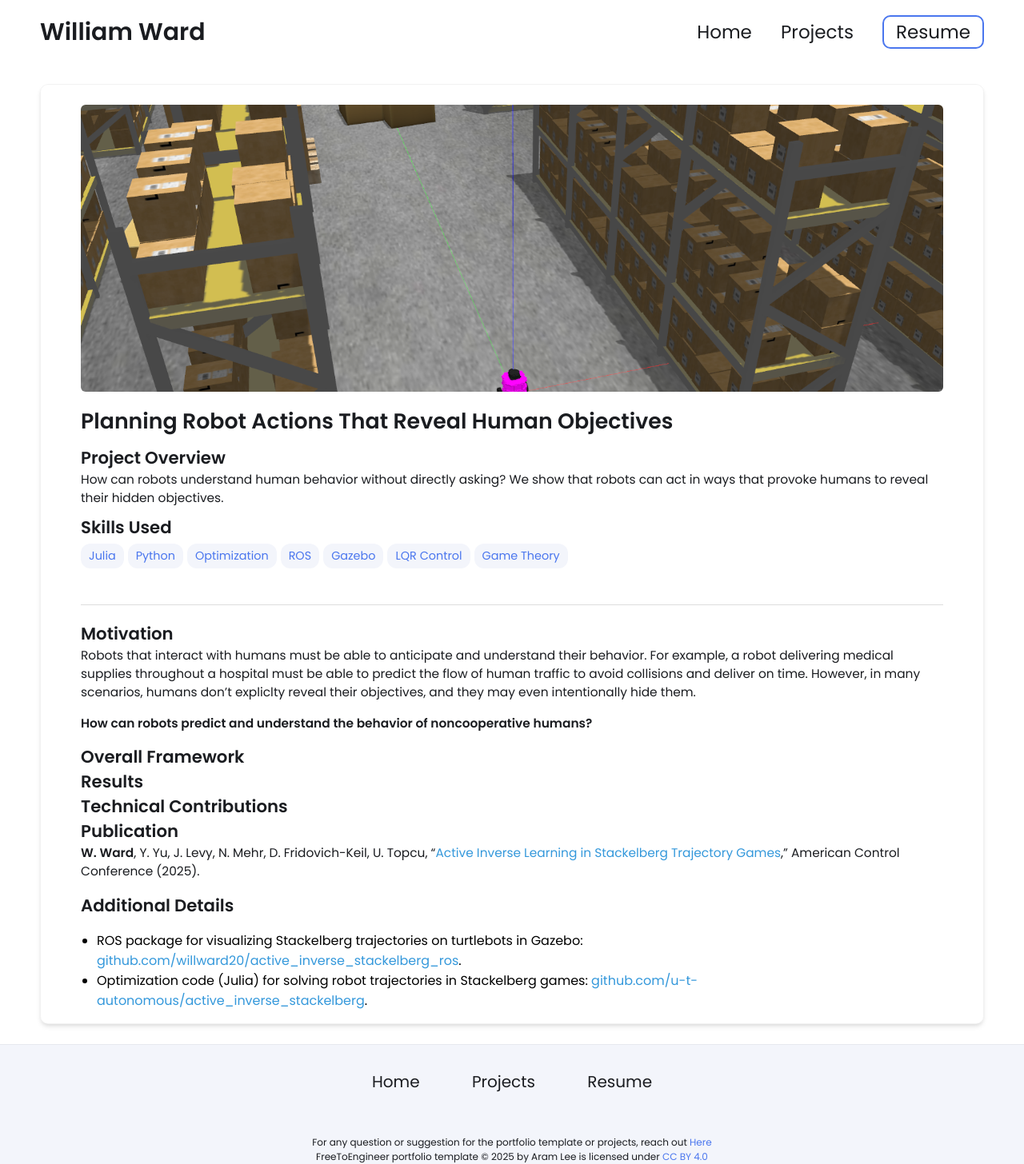
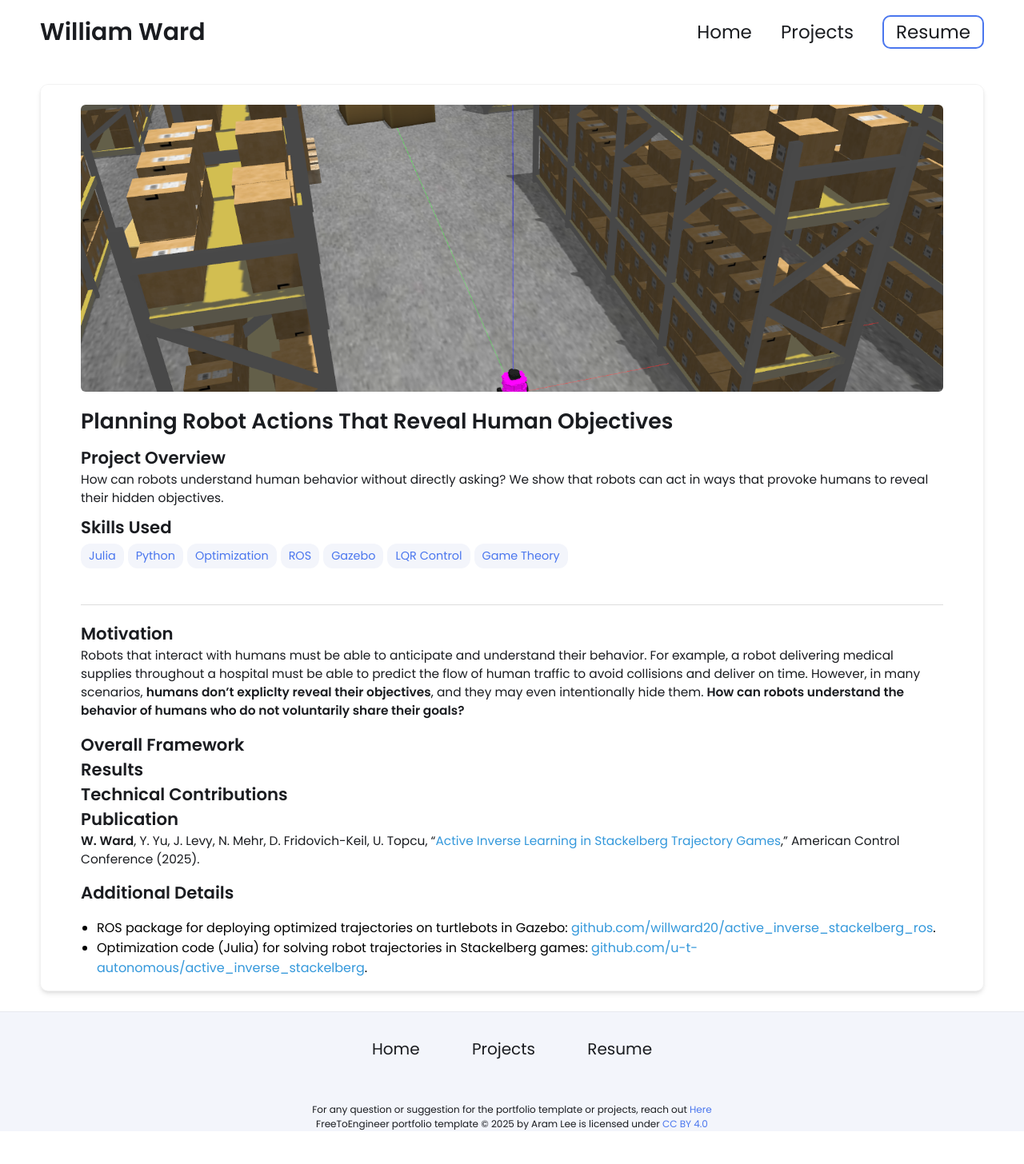
Before and after one commit to willward20/willward20.github.io, a Jekyll site: the page built from _projects/ACC-active-inverse/index.md, in a window 1280 px wide. Shown: the whole page at 80% size. Built offline with Jekyll 4.4.1, drawn with Linux system fonts in a browser that asks for light colours; after the commit the page ends 1415 px from its top, so only the background shows below that.

Commit message:
Update index.md

```diff
--- a/_projects/ACC-active-inverse/index.md
+++ b/_projects/ACC-active-inverse/index.md
@@ -19,10 +19,9 @@ main-image: /warehouse.png
 Robots that interact with humans must be able to anticipate and understand their behavior.
 For example, a robot delivering medical supplies throughout a hospital must be able to
 predict the flow of human traffic to avoid collisions and deliver on time. However, in
-many scenarios, humans don't expliclty reveal their objectives, and they may even
-intentionally hide them.
-
-**How can robots predict and understand the behavior of noncooperative humans?**
+many scenarios, **humans don't expliclty reveal their objectives**, and they may even
+intentionally hide them. **How can robots understand the behavior of humans who do
+not voluntarily share their goals?**
 
 ## Overall Framework
 
@@ -34,5 +33,5 @@ intentionally hide them.
 **W. Ward**, Y. Yu, J. Levy, N. Mehr, D. Fridovich-Keil, U. Topcu, "[Active Inverse Learning in Stackelberg Trajectory Games](https://arxiv.org/abs/2308.08017)," American Control Conference (2025).
 
 ## Additional Details
-* ROS package for visualizing Stackelberg trajectories on turtlebots in Gazebo: [github.com/willward20/active_inverse_stackelberg_ros](https://github.com/willward20/active_inverse_stackelberg_ros).
+* ROS package for deploying optimized trajectories on turtlebots in Gazebo: [github.com/willward20/active_inverse_stackelberg_ros](https://github.com/willward20/active_inverse_stackelberg_ros).
 * Optimization code (Julia) for solving robot trajectories in Stackelberg games: [github.com/u-t-autonomous/active_inverse_stackelberg](https://github.com/u-t-autonomous/active_inverse_stackelberg).
```
